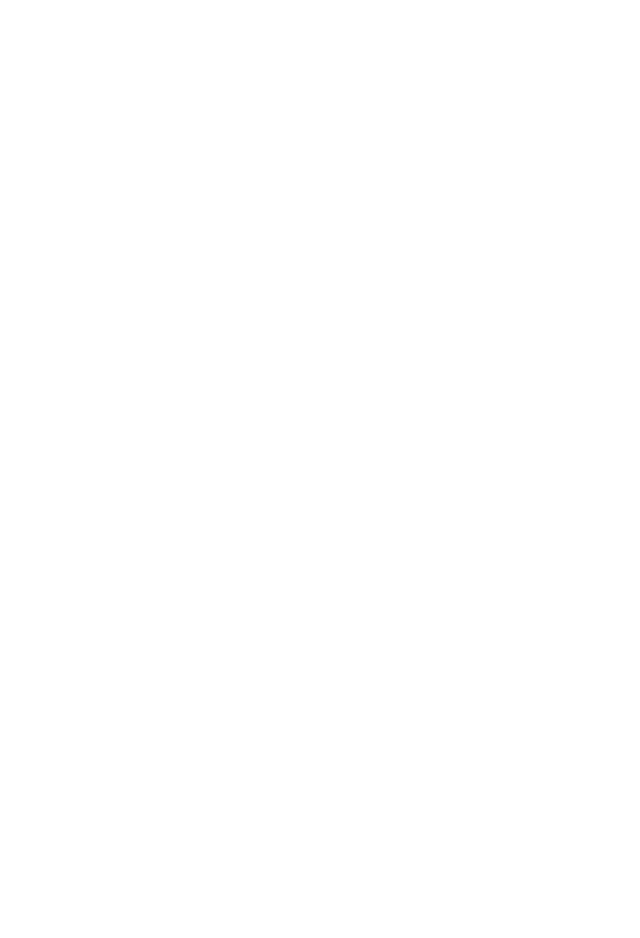
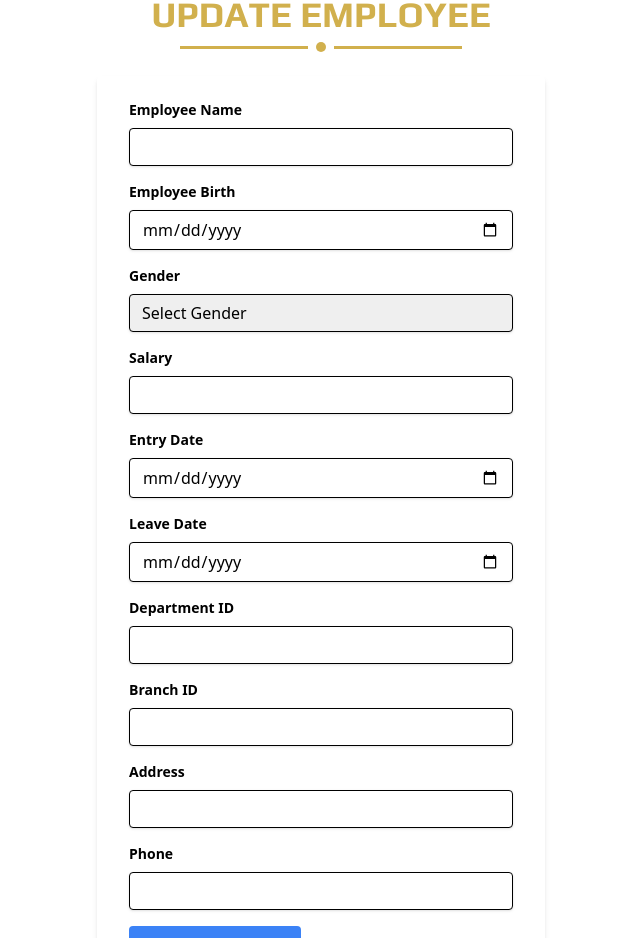
Before and after one commit to OriginalNVK/Sushi-System-Store-Management, a React (Vite) app in the folder Front-end/: page /employee/update in a window 1280 px wide. Before the commit this address had no page. Shown: the part 180-1118 px from the top of the page, without its empty margins (319-959 px from the left). Before the commit the page ends 800 px from the top, so only its background shows below. Built offline with nearby package versions, Linux system fonts and the light colour scheme; a web font is replaced by a local one.

Commit message:
adjust code to complete the update-employee feature

```diff
--- a/Front-end/src/App.jsx
+++ b/Front-end/src/App.jsx
@@ -20,6 +20,7 @@
 import OrderOfflinePage from "./pages/OrderOfflinePage";
 import OrderDetailPage from "./pages/OrderDetailPage";
 import OrderOverview from "./pages/OrderOverview";
+import UpdateEmployee from "./pages/UpdateEmployee";
 
 const App = () => {
   return (
@@ -45,6 +46,7 @@
         <Route path="/order-online" element={<OrderOnlinePage />} />
         <Route path="/order-offline" element={<OrderOfflinePage />} />
         <Route path="/order/detail/:id" element={<OrderDetailPage />} />
+        <Route path="/employee/update" element={<UpdateEmployee />} />
       </Routes>
     </Router>
   );
--- /dev/null
+++ b/Front-end/src/pages/UpdateEmployee.jsx
@@ -0,0 +1,208 @@
+import React, { useState } from 'react';
+import Header from '../components/Header';
+import Decorate from '../components/Decorate';
+import Footer from '../components/Footer';
+
+const UpdateEmployee = () => {
+  // State for the form fields
+  const [employee, setEmployee] = useState({
+    EmployeeID: '',
+    EmployeeName: '',
+    EmployeeBirth: '',
+    EmployeeGender: '',
+    Salary: '',
+    EntryDate: '',
+    LeaveDate: '',
+    DepartmentID: '',
+    BranchID: '',
+    EmployeeAddress: '',
+    EmployeePhone: '',
+  });
+
+  // Handle input change
+  const handleChange = (e) => {
+    const { name, value } = e.target;
+    setEmployee({ ...employee, [name]: value });
+  };
+
+  // Handle form submission
+  const handleSubmit = (e) => {
+    e.preventDefault();
+    // Perform the update operation (e.g., send data to the API)
+    console.log('Updated Employee:', employee);
+    alert('Employee information has been updated successfully!');
+  };
+
+  return (
+    <div className="min-h-screen flex flex-col">
+      <Header />
+      <div className="flex flex-col items-center py-6">
+        <p className="text-yellow text-4xl font-play py-2 font-bold">
+          UPDATE EMPLOYEE
+        </p>
+        <Decorate />
+      </div>
+      <div className="flex flex-col items-center">
+        <form
+          className="w-full max-w-md bg-white shadow-md rounded px-8 pt-6 pb-8 mb-4"
+          onSubmit={handleSubmit}
+        >
+          <div className="mb-4">
+            <label className="block text-gray-700 text-sm font-bold mb-2">
+              Employee Name
+            </label>
+            <input
+              type="text"
+              name="EmployeeName"
+              value={employee.EmployeeName}
+              onChange={handleChange}
+              required
+              className="shadow appearance-none border rounded w-full py-2 px-3 text-gray-700 leading-tight focus:outline-none focus:shadow-outline"
+            />
+          </div>
+
+          <div className="mb-4">
+            <label className="block text-gray-700 text-sm font-bold mb-2">
+              Employee Birth
+            </label>
+            <input
+              type="date"
+              name="EmployeeBirth"
+              value={employee.EmployeeBirth}
+              onChange={handleChange}
+              required
+              className="shadow appearance-none border rounded w-full py-2 px-3 text-gray-700 leading-tight focus:outline-none focus:shadow-outline"
+            />
+          </div>
+
+          <div className="mb-4">
+            <label className="block text-gray-700 text-sm font-bold mb-2">
+              Gender
+            </label>
+            <select
+              name="EmployeeGender"
+              value={employee.EmployeeGender}
+              onChange={handleChange}
+              required
+              className="shadow appearance-none border rounded w-full py-2 px-3 text-gray-700 leading-tight focus:outline-none focus:shadow-outline"
+            >
+              <option value="">Select Gender</option>
+              <option value="Male">Male</option>
+              <option value="Female">Female</option>
+              <option value="Other">Other</option>
+            </select>
+          </div>
+
+          <div className="mb-4">
+            <label className="block text-gray-700 text-sm font-bold mb-2">
+              Salary
+            </label>
+            <input
+              type="number"
+              name="Salary"
+              value={employee.Salary}
+              onChange={handleChange}
+              required
+              min="0"
+              className="shadow appearance-none border rounded w-full py-2 px-3 text-gray-700 leading-tight focus:outline-none focus:shadow-outline"
+            />
+          </div>
+
+          <div className="mb-4">
+            <label className="block text-gray-700 text-sm font-bold mb-2">
+              Entry Date
+            </label>
+            <input
+              type="date"
+              name="EntryDate"
+              value={employee.EntryDate}
+              onChange={handleChange}
+              required
+              className="shadow appearance-none border rounded w-full py-2 px-3 text-gray-700 leading-tight focus:outline-none focus:shadow-outline"
+            />
+          </div>
+
+          <div className="mb-4">
+            <label className="block text-gray-700 text-sm font-bold mb-2">
+              Leave Date
+            </label>
+            <input
+              type="date"
+              name="LeaveDate"
+              value={employee.LeaveDate}
+              onChange={handleChange}
+              className="shadow appearance-none border rounded w-full py-2 px-3 text-gray-700 leading-tight focus:outline-none focus:shadow-outline"
+            />
+          </div>
+
+          <div className="mb-4">
+            <label className="block text-gray-700 text-sm font-bold mb-2">
+              Department ID
+            </label>
+            <input
+              type="number"
+              name="DepartmentID"
+              value={employee.DepartmentID}
+              onChange={handleChange}
+              required
+              className="shadow appearance-none border rounded w-full py-2 px-3 text-gray-700 leading-tight focus:outline-none focus:shadow-outline"
+            />
+          </div>
+
+          <div className="mb-4">
+            <label className="block text-gray-700 text-sm font-bold mb-2">
+              Branch ID
+            </label>
+            <input
+              type="number"
+              name="BranchID"
+              value={employee.BranchID}
+              onChange={handleChange}
+              className="shadow appearance-none border rounded w-full py-2 px-3 text-gray-700 leading-tight focus:outline-none focus:shadow-outline"
+            />
+          </div>
+
+          <div className="mb-4">
+            <label className="block text-gray-700 text-sm font-bold mb-2">
+              Address
+            </label>
+            <input
+              type="text"
+              name="EmployeeAddress"
+              value={employee.EmployeeAddress}
+              onChange={handleChange}
+              required
+              className="shadow appearance-none border rounded w-full py-2 px-3 text-gray-700 leading-tight focus:outline-none focus:shadow-outline"
+            />
+          </div>
+
+          <div className="mb-4">
+            <label className="block text-gray-700 text-sm font-bold mb-2">
+              Phone
+            </label>
+            <input
+              type="text"
+              name="EmployeePhone"
+              value={employee.EmployeePhone}
+              onChange={handleChange}
+              required
+              className="shadow appearance-none border rounded w-full py-2 px-3 text-gray-700 leading-tight focus:outline-none focus:shadow-outline"
+            />
+          </div>
+
+          <div className="flex items-center justify-between">
+            <button
+              type="submit"
+              className="bg-blue-500 hover:bg-blue-700 text-white font-bold py-2 px-4 rounded focus:outline-none focus:shadow-outline"
+            >
+              Update Employee
+            </button>
+          </div>
+        </form>
+          </div>
+          <Footer />
+    </div>
+  );
+};
+
+export default UpdateEmployee;
```
Also changed, not shown: 2 other files (tests, documents, lock files or other folders).
